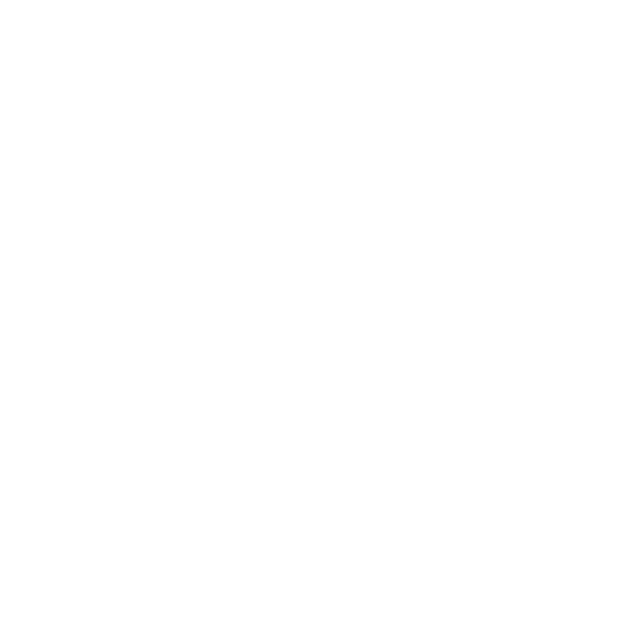
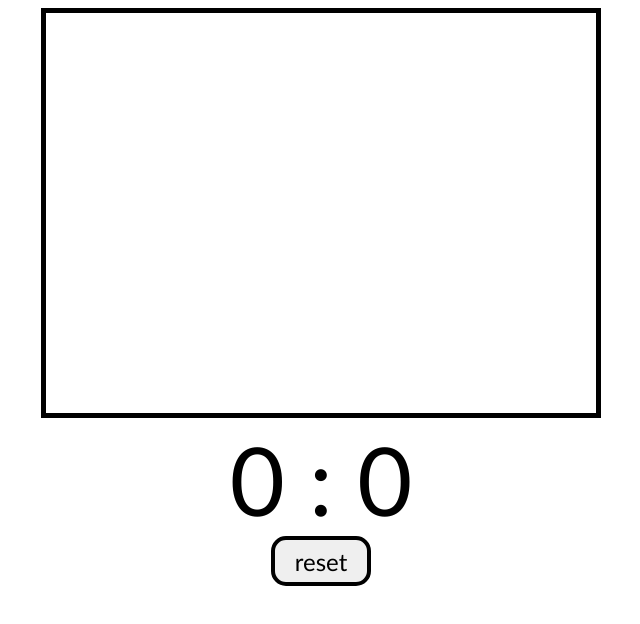
Before and after one commit to Muhammadfaiz-34/pongshong, a plain HTML site: page index.html in a window 1280 px wide. Shown: the whole page, without its empty margins (319-959 px from the left). Drawn offline with Linux system fonts and the light colour scheme.

Commit message:
have added players and score

```diff
--- a/index.html
+++ b/index.html
@@ -6,8 +6,16 @@
     <meta name="viewport" content="width=
     , initial-scale=1.0">
     <title>Document</title>
+    <link rel="stylesheet" href="style.css">
 </head>
 <body>
+    <div id="pong">
+        <canvas id="field" width="550" height="400"></canvas>
+        <div id="score">0 : 0</div>
+        <button id="resetbtn">reset</button>
+    </div>
+
+
     <script src="index.js"></script>
 </body>
 </html>
--- /dev/null
+++ b/style.css
@@ -0,0 +1,19 @@
+#pong{
+    text-align: center;
+}
+#field{
+    border: 5px solid;
+}
+#score{
+    font-family: 'Gill Sans', 'Gill Sans MT', Calibri, 'Trebuchet MS', sans-serif;
+    font-size: 95px;
+}
+#resetbtn{
+    font-family: 'Gill Sans', 'Gill Sans MT', Calibri, 'Trebuchet MS', sans-serif;
+    font-size: 24px;
+    width: 100px;
+    height: 50px;
+    border: 4px solid;
+    border-radius: 15px;
+    cursor: pointer;
+}
```
